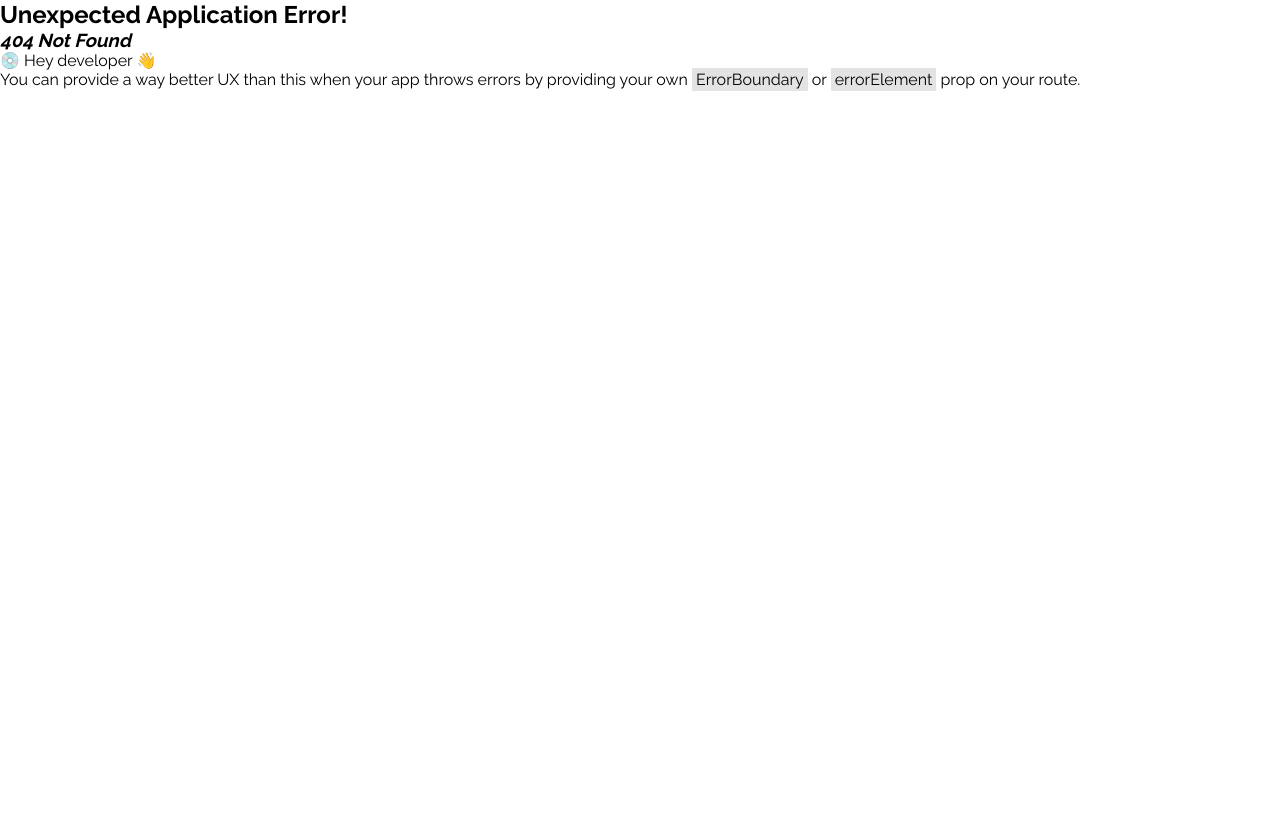
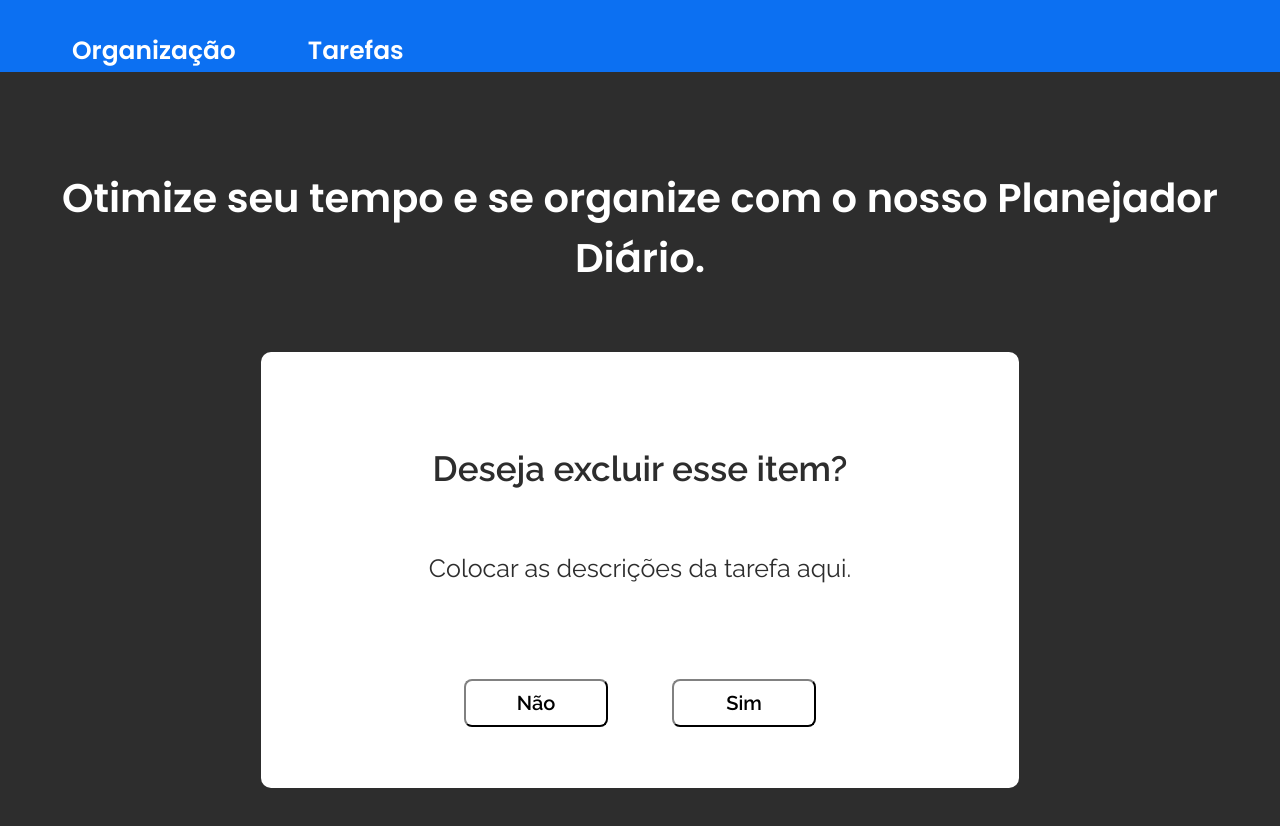
Before and after one commit to edu-lauer/task-react, a React (Vite) app in the folder Task-Organizer/: page /delete in a window 1280 px wide. Before the commit this address had no page. Shown: the top 826 px of the page. Before the commit the page ends 800 px from the top, so only its background shows below. Built offline with nearby package versions, Linux system fonts and the light colour scheme.

Commit message:
added component DeleteModal

```diff
--- a/Task-Organizer/src/main.jsx
+++ b/Task-Organizer/src/main.jsx
@@ -30,7 +30,7 @@ const router = createBrowserRouter([
     element: <EditItem />
   },
   {
-    path: "/delete:id",
+    path: "/delete",
     element: <DeleteItem />
   }]
 )
--- a/Task-Organizer/src/views/DeleteItem/DeleteItem.jsx
+++ b/Task-Organizer/src/views/DeleteItem/DeleteItem.jsx
@@ -1,10 +1,12 @@
 import React from "react"
 import Header from '../../components/Header/Header'
+import DeleteModal from '../../components/DeleteModal/DeleteModal'
 
 const DeleteItem = () => {
     return (
         <>
             <Header />
+            <DeleteModal />
         </>
     )
 }
```
